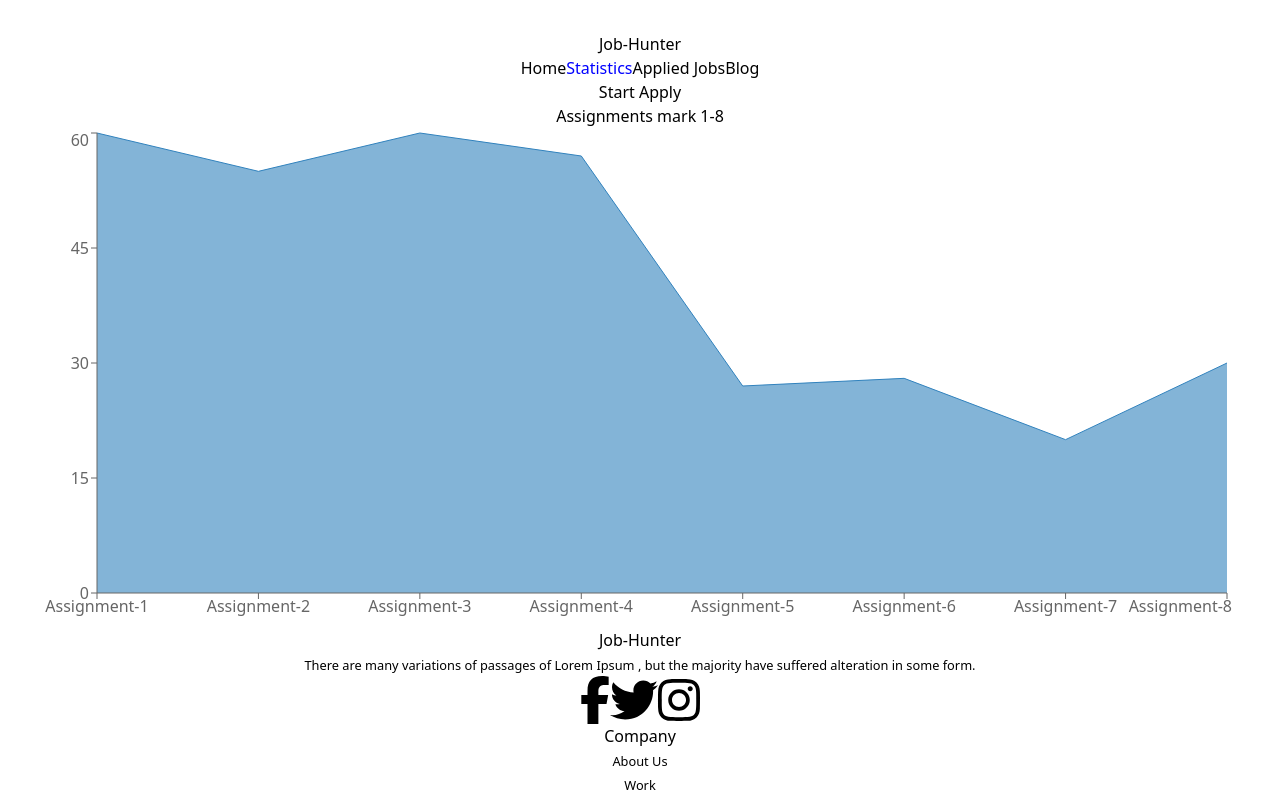
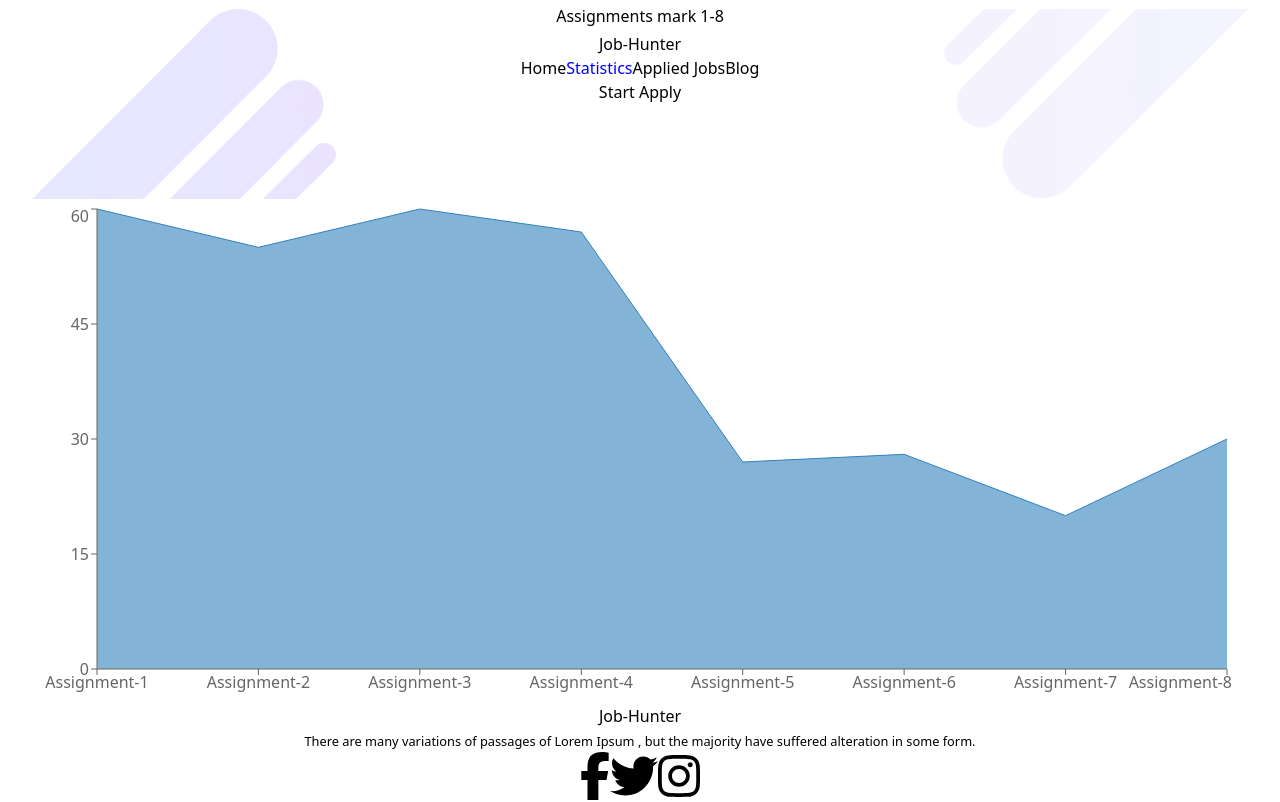
Before and after one commit to hasibprangon/Job-Hunter-, a React (Vite) app: page /statistics in a window 1280 px wide. Shown: the top 802 px of the page. Built offline with nearby package versions, Linux system fonts and the light colour scheme.

Commit message:
style added to view details, statistics, applied-job, and blog page

```diff
--- a/src/Components/AppliedJobs/AppliedJobs.jsx
+++ b/src/Components/AppliedJobs/AppliedJobs.jsx
@@ -1,17 +1,31 @@
 import React from 'react';
 import AppliedDetails from './AppliedDetails';
-
+import bgImage1 from '../../assets/assets/images/bg1.png'
+import bgImage2 from '../../assets/assets/images/bg2.png'
 
 const AppliedJobs = () => {
-    const getDataFromLs =  JSON.parse(localStorage.getItem("applied-Jobs")) || []
+    const getDataFromLs = JSON.parse(localStorage.getItem("applied-Jobs")) || [];
+    const backgroundStyle = {
+        backgroundImage: `url(${bgImage1}), url(${bgImage2})`,
+        backgroundRepeat: 'no-repeat',
+        backgroundSize: '25%, 25%',
+        backgroundPosition: 'left, right',
+        height: '200px',
+        width: '100%',
+        display: 'flex',
+        flexDirection: 'column',
+        marginTop: '-100px'
+    };
 
     return (
         <div>
-            <h1>your jobs are here</h1>
+            <div style={backgroundStyle}>
+                <h2 className='text-2xl font-semibold my-36'>Applied Jobs</h2>
+            </div>
             {
                 getDataFromLs.map(data => <AppliedDetails
-                key={data.id}
-                data={data}
+                    key={data.id}
+                    data={data}
                 ></AppliedDetails>)
             }
         </div>
--- a/src/Components/Blog/Blog.jsx
+++ b/src/Components/Blog/Blog.jsx
@@ -1,7 +1,24 @@
 import React from 'react';
+import bgImage1 from '../../assets/assets/images/bg1.png'
+import bgImage2 from '../../assets/assets/images/bg2.png'
 
 const Blog = () => {
+    const backgroundStyle = {
+        backgroundImage: `url(${bgImage1}), url(${bgImage2})`,
+        backgroundRepeat: 'no-repeat',
+        backgroundSize: '25%, 25%',
+        backgroundPosition: 'left, right',
+        height: '200px',
+        width: '100%',
+        display: 'flex',
+        flexDirection: 'column',
+        marginTop: '-100px'
+    };
     return (
+        <div>
+            <div style={backgroundStyle}>
+                <h2 className='text-2xl font-semibold my-36'>Welcome to blog page</h2>
+            </div>
             <div>
                 <h2>1. When should you use context API?</h2>
                 <p>
@@ -21,6 +38,7 @@
                     In React, useMemo is like a cheat code for performance optimization!  It helps prevent unnecessary calculations and re-renders in your components.
                 </p>
             </div>
+        </div>
     );
 };
 
--- a/src/Components/JobDetails/JobDetails.jsx
+++ b/src/Components/JobDetails/JobDetails.jsx
@@ -2,7 +2,8 @@
 import { Link, useLoaderData, useParams } from 'react-router-dom';
 import { CurrencyDollarIcon, BriefcaseIcon, EnvelopeIcon, MapPinIcon, PhoneIcon } from '@heroicons/react/24/solid';
 import toast, { Toaster } from 'react-hot-toast';
-
+import bgImage1 from '../../assets/assets/images/bg1.png'
+import bgImage2 from '../../assets/assets/images/bg2.png'
 
 
 const JobDetails = () => {
@@ -12,18 +13,30 @@
 
 
     const handleApplyNow = () => {
-       const appliedJobs = JSON.parse(localStorage.getItem("applied-Jobs")) || []
-       appliedJobs.push(info);
-       localStorage.setItem("applied-Jobs", JSON.stringify(appliedJobs));
-       toast.success('You successfully applied to the job')
+        const appliedJobs = JSON.parse(localStorage.getItem("applied-Jobs")) || []
+        appliedJobs.push(info);
+        localStorage.setItem("applied-Jobs", JSON.stringify(appliedJobs));
+        toast.success('You successfully applied to the job')
     }
 
-
+    const backgroundStyle = {
+        backgroundImage: `url(${bgImage1}), url(${bgImage2})`,
+        backgroundRepeat: 'no-repeat',
+        backgroundSize: '25%, 25%',
+        backgroundPosition: 'left, right',
+        height: '200px',
+        width: '100%',
+        display: 'flex',
+        flexDirection: 'column',
+        marginTop: '-100px'
+    };
 
     return (
         <div>
-            <h2>Job Details:{id}</h2>
-            <div className='grid grid-cols-2 gap-48'>
+            <div style={backgroundStyle}>
+                <h2 className='text-2xl font-semibold my-36'>Job Details</h2>
+            </div>
+            <div className='grid grid-cols-2 gap-48 mt-28'>
                 <div className=' text-left'>
                     <p className=' mb-6'><span className=' font-semibold'>Job Description:</span> <br />{jobDescription}</p>
                     <p className=' mb-6'><span className=' font-semibold'>Job Responsibility:</span> <br />{jobResponsibility}</p>
@@ -40,7 +53,7 @@
                     <p className='flex items-center mr-3 mb-3'><EnvelopeIcon className='h-4 w-4'></EnvelopeIcon> <span className='font-semibold'>Email:</span>{contactInformation.email}</p>
                     <p className='flex items-center mr-3 mb-6'><MapPinIcon className='h-4 w-4'></MapPinIcon> <span className='font-semibold'>Address:</span>{location}</p>
                     <div className="mt-auto mx-auto" >
-                        <button onClick={() =>handleApplyNow()} className=' bg-indigo-500 rounded-md hover:bg-indigo-700 px-5 py-3 text-white mb-6'>Apply Now</button>
+                        <button onClick={() => handleApplyNow()} className=' bg-indigo-500 rounded-md hover:bg-indigo-700 px-5 py-3 text-white mb-6'>Apply Now</button>
                         <Toaster></Toaster>
                     </div>
                 </div>
--- a/src/Components/Statistics/Statistics.jsx
+++ b/src/Components/Statistics/Statistics.jsx
@@ -1,4 +1,6 @@
 import React from 'react';
+import bgImage1 from '../../assets/assets/images/bg1.png'
+import bgImage2 from '../../assets/assets/images/bg2.png'
 import {
   ComposedChart,
   Area,
@@ -43,10 +45,24 @@
       marks: 30,
     },
   ];
+
+  const backgroundStyle = {
+    backgroundImage: `url(${bgImage1}), url(${bgImage2})`,
+    backgroundRepeat: 'no-repeat',
+    backgroundSize: '25%, 25%',
+    backgroundPosition: 'left, right',
+    height: '200px',
+    width: '100%',
+    display: 'flex',
+    flexDirection: 'column',
+    marginTop: '-100px'
+  };
   return (
     <div>
-            <h1>Assignments mark 1-8</h1>
-            <div>
+      <div style={backgroundStyle}>
+        <h2 className='text-2xl font-semibold my-36'>Assignments mark 1-8</h2>
+      </div>
+      <div className='mt-28'>
         <ComposedChart width={1200} height={500} data={assignmentData}>
           <Area dataKey="marks"></Area>
           <XAxis dataKey="name" ></XAxis>
```
Lines whose indentation alone changed are shown as unchanged.
